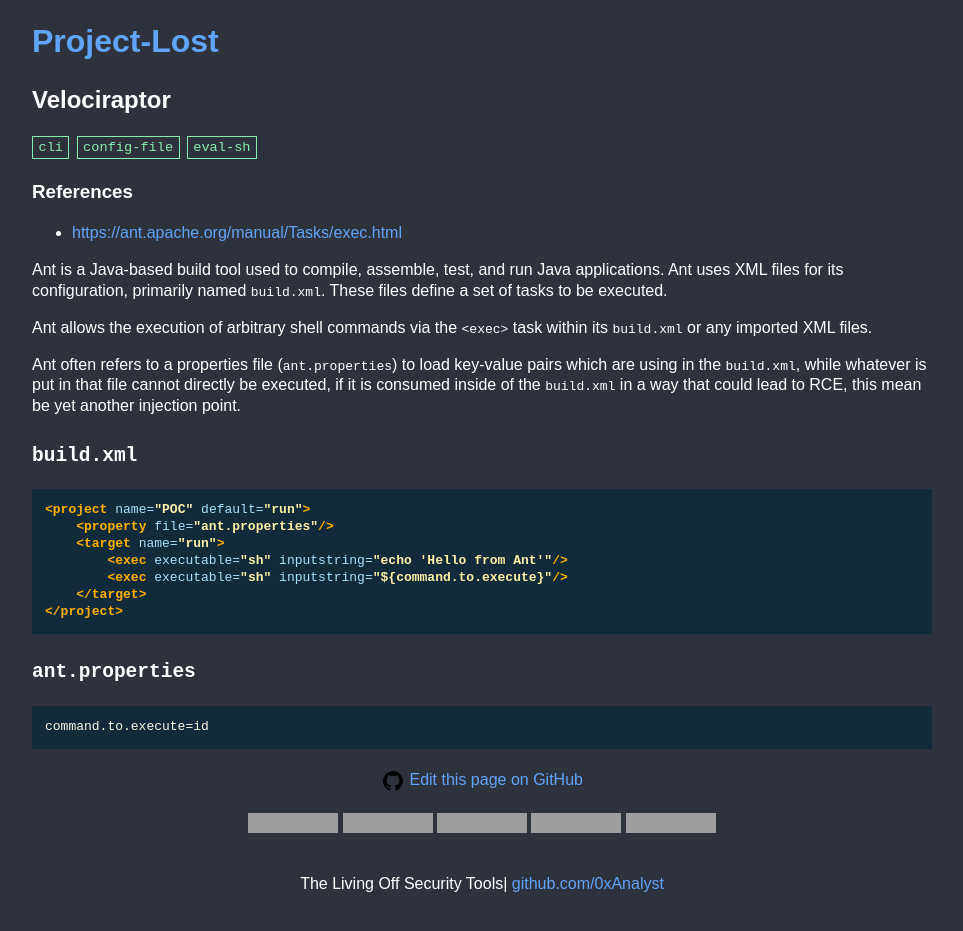
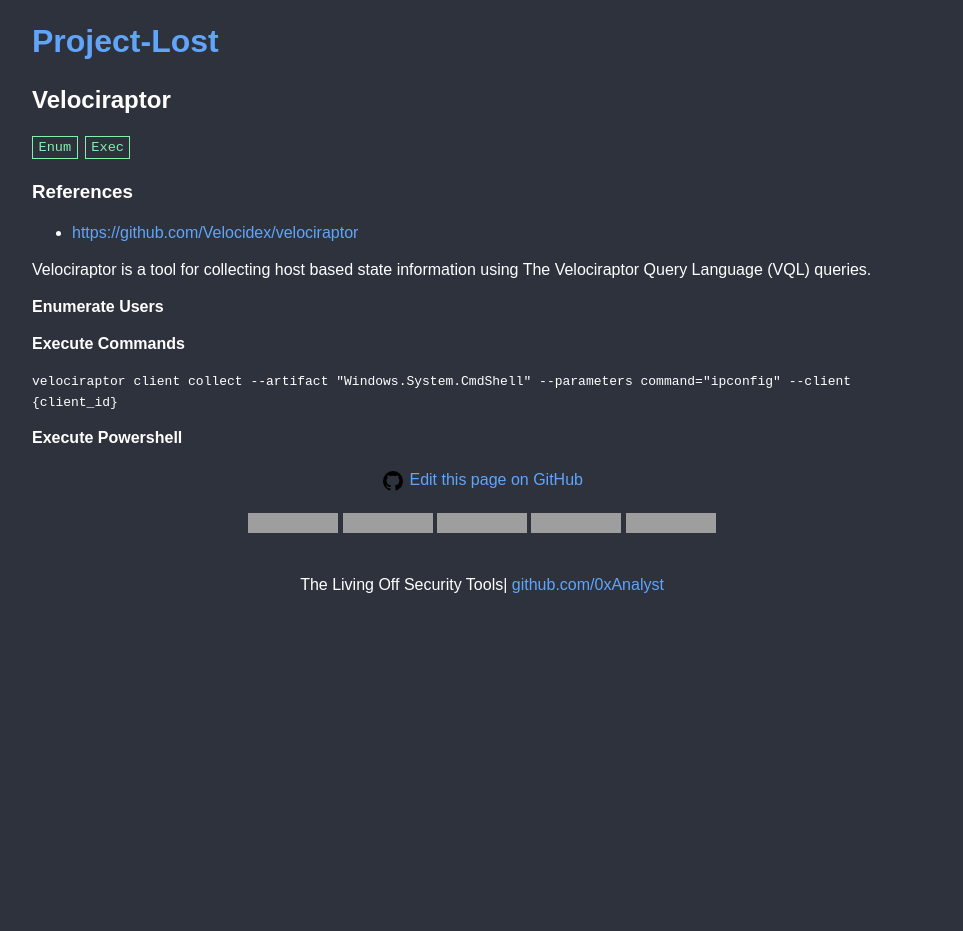
Before and after one commit to 0xAnalyst/Project-Lost, a Jekyll site: the page built from _tool/Velociraptor.md, in a window 1280 px wide, cut to the strip 0-931 px from the top of the page. Shown: the whole strip, without its empty margins (158-1121 px from the left). Built offline with Jekyll 4.4.1, drawn with Linux system fonts in a browser that asks for light colours; after the commit the page ends 900 px from its top, so only the background shows below that; grey boxes are pictures that could not be loaded.

Commit message:
Update Velociraptor.md

````diff
--- a/_tool/Velociraptor.md
+++ b/_tool/Velociraptor.md
@@ -1,33 +1,19 @@
 ---
 title: Velociraptor
 tags:
-  - cli
-  - config-file
-  - eval-sh
+  - Enum
+  - Exec
 references:
-- https://ant.apache.org/manual/Tasks/exec.html
-files: [build.xml,ant.properties]
+- https://github.com/Velocidex/velociraptor
 ---
 
-Ant is a Java-based build tool used to compile, assemble, test, and run Java applications. Ant uses XML files for its configuration, primarily named `build.xml`. These files define a set of tasks to be executed.
+Velociraptor is a tool for collecting host based state information using The Velociraptor Query Language (VQL) queries.
 
-Ant allows the execution of arbitrary shell commands via the `<exec>` task within its `build.xml` or any imported XML files.
+**Enumerate Users**
 
-Ant often refers to a properties file (`ant.properties`) to load key-value pairs which are using in the `build.xml`, while whatever is put in that file cannot directly be executed, if it is consumed inside of the `build.xml` in a way that could lead to RCE, this mean be yet another injection point.
-## `build.xml`
+**Execute Commands**
 
-```xml
-<project name="POC" default="run">
-    <property file="ant.properties"/>
-    <target name="run">
-        <exec executable="sh" inputstring="echo 'Hello from Ant'"/>
-        <exec executable="sh" inputstring="${command.to.execute}"/>
-    </target>
-</project>
-```
+```velociraptor client collect --artifact "Windows.System.CmdShell" --parameters command="ipconfig" --client {client_id}```
 
-## `ant.properties`
 
-```text
-command.to.execute=id
-```
+**Execute Powershell**
````
